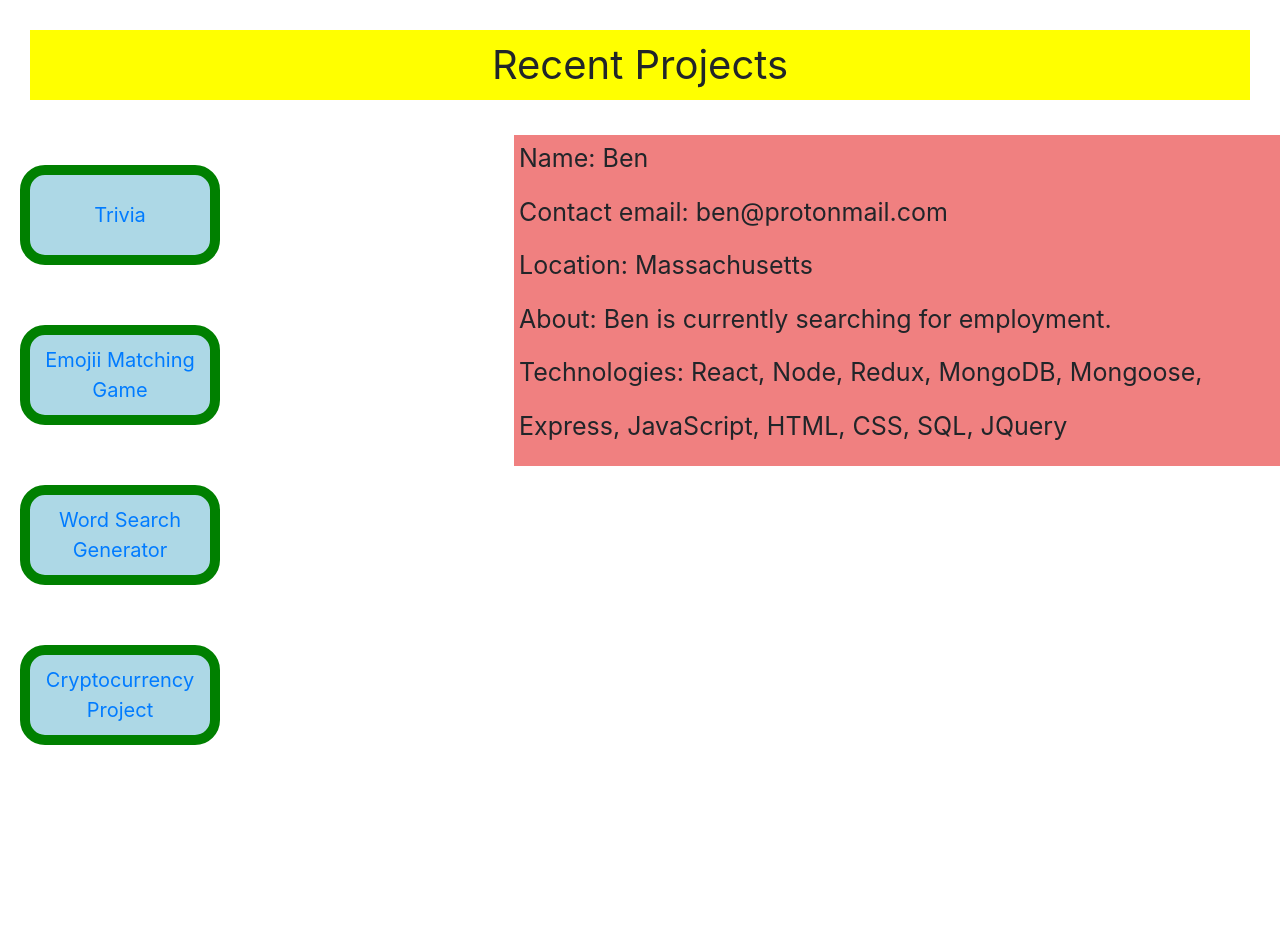
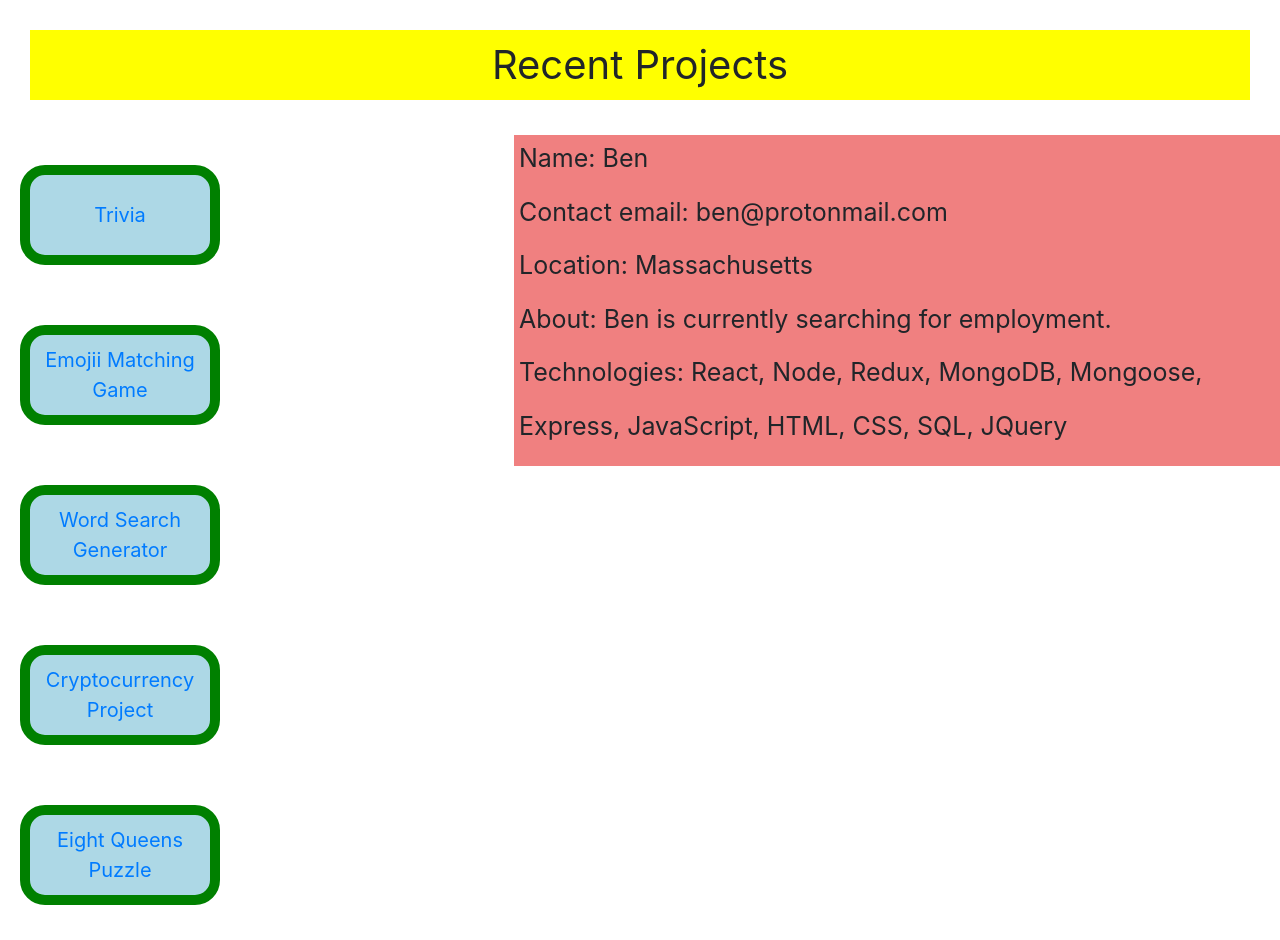
Before and after one commit to Ben8842/portfolio, a React (Create React App) app: page / in a window 1280 px wide. Before the commit the page ends 800 px from the top, so only its background shows below. Built offline with nearby package versions, Linux system fonts and the light colour scheme.

Commit message:
added queen project

```diff
--- a/src/App.js
+++ b/src/App.js
@@ -9,28 +9,32 @@ function App() {
         <div class="column left">
           <div>
             <button class="fancy" variant="primary" size="lg" block>
-              <a href="https://https://project-repo.herokuapp.com/LandingPage">
-                Trivia
-              </a>
+              <a href="https://trivia-redux.herokuapp.com/">Trivia</a>
             </button>
 
             <button class="fancy" variant="secondary" size="lg" block>
-              <a href="https://project-repo.herokuapp.com/UserPage">
+              <a href="https://602eb4ffddb4bb09bd3b196f--vibrant-spence-207a4e.netlify.app/">
                 Emojii Matching Game
               </a>
             </button>
             <button class="fancy" variant="primary" size="lg" block>
-              <a href="https://project-repo.herokuapp.com/Scores">
+              <a href="https://wordsearch-generator.herokuapp.com/">
                 Word Search Generator
               </a>
             </button>
             <button class="fancy" variant="secondary" size="lg" block>
-              <a href="https://project-repo.herokuapp.com/SignUp/">
+              <a href="https://benwperkins.github.io/BitProject/">
                 Cryptocurrency Project
+              </a>
+            </button>
+            <button class="fancy" variant="secondary" size="lg" block>
+              <a href="https://602eb62581bfec0b60715d27--tender-benz-d42ce4.netlify.app/">
+                Eight Queens Puzzle
               </a>
             </button>
           </div>
         </div>
+
         <div class="column right">
           <div id="about">
             <p>Name: Ben</p>
```
